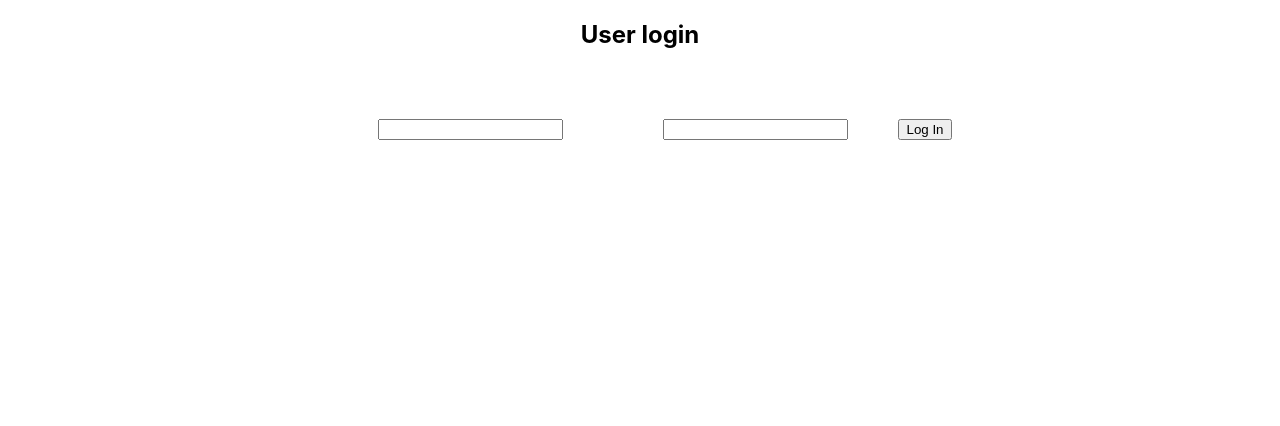
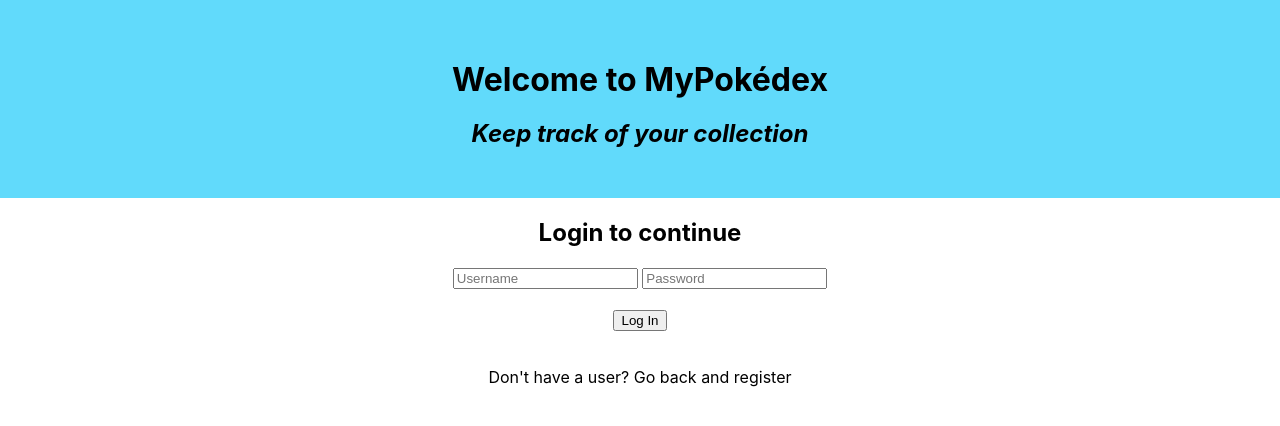
Before and after one commit to Jepmoltho/Hobby-Project-MyPokeDex, a React (Create React App) app: page /login in a window 1280 px wide. Shown: the top 426 px of the page. Built offline with nearby package versions, Linux system fonts and the light colour scheme; what parse would draw is missing.

Commit message:
before moving userlogic to data file

```diff
--- a/src/Dashboard.js
+++ b/src/Dashboard.js
@@ -1,5 +1,7 @@
 import Parse from "parse";
 import { useEffect, useState } from "react";
+import Header from "./Header";
+import { doUserLogOut } from "./Data";
 
 function Dashboard() {
   //Next goal: Save some data on behalf of that user, and render it to the dashboard
@@ -18,7 +20,6 @@
 
   if (currentUser === null) {
     //Nessesary, otherwise it crashes
-
     return (
       <>
         <p>Logging in - please hold</p>
@@ -28,7 +29,12 @@
   if (currentUser !== null) {
     return (
       <>
-        <h1>This is your dashboard {currentUser.get("username")}</h1>
+        <Header headline={currentUser.get("username") + "'s Pokédex"} />
+        <h2>Baseset</h2>
+        <div
+          className="collection"
+          style={{ height: "300px", backgroundColor: "gray" }}
+        />
       </>
     );
   }
--- a/src/UserLogin.js
+++ b/src/UserLogin.js
@@ -2,6 +2,7 @@
 import Parse from "parse";
 import "./App.css";
 import { useNavigate } from "react-router-dom";
+import Header from "./Header";
 //import Dashboard from "./Dashboard";
 
 function UserLogin() {
@@ -64,30 +65,41 @@
   if (currentUser === null) {
     return (
       <>
-        <h2>User login</h2>
+        <Header headline="Welcome to MyPokédex" />
+        <h2>Login to continue</h2>
         <input
-          style={styles.input}
           type="text"
+          placeholder="Username"
           value={username}
           onChange={(e) => setUsername(e.target.value)}
-        />
+        />{" "}
         <input
-          style={styles.input}
           type="text"
+          placeholder="Password"
           value={password}
           onChange={(e) => setPassword(e.target.value)}
         />
+        <br />
+        <br />
         <button onClick={() => doUserLogin()} type="primary">
           Log In
         </button>
+        <br />
+        <br />
+        <p style={{ display: "inline-block" }}>Don't have a user?</p>{" "}
+        <p style={{ display: "inline-block" }} onClick={() => navigate("/")}>
+          Go back and register
+        </p>
       </>
     );
   } else if (currentUser !== null) {
     return (
       <>
-        <h1>Welcome {currentUser.get("username")}</h1>
+        {navigate("/dashboard")}
+        {/* Below is kept because it is an example of conditional rendering dependent on if the user is logget in or not*/}
+        {/* <h1>Welcome {currentUser.get("username")}</h1>
         <button onClick={() => navigate("/dashboard")}>Go to dashboard</button>
-        <button onClick={() => doUserLogOut()}>Logout</button>
+        <button onClick={() => doUserLogOut()}>Logout</button> */}
       </>
     );
   }
```
Also changed, not shown: src/Data.js (+28 -4 lines).
